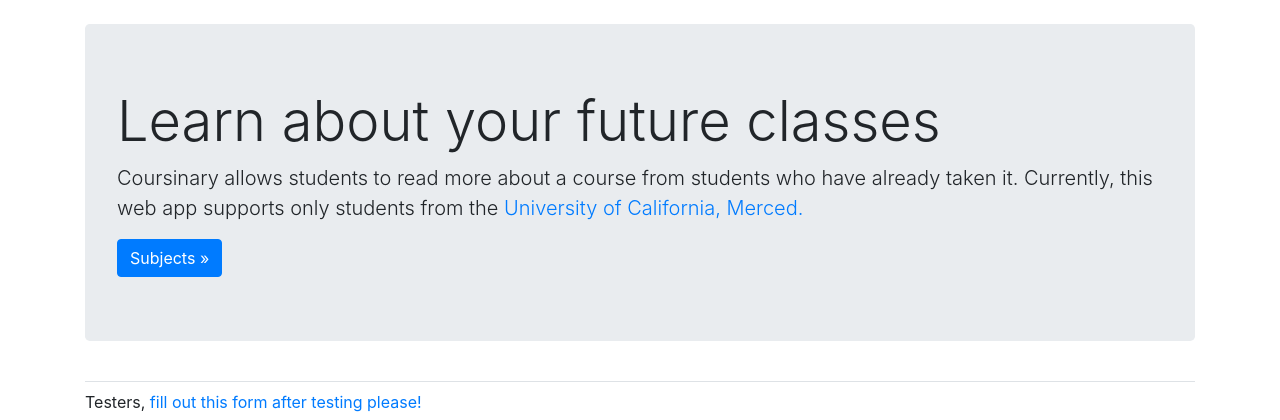
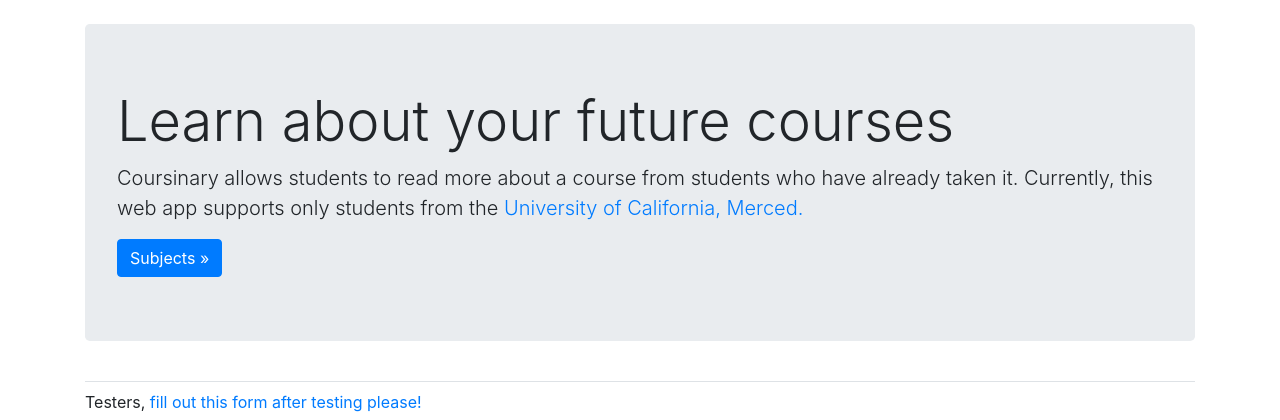
Before and after one commit to kennyjung0223/coursinary, a Django app: page / in a window 1280 px wide. Shown: the part 58-478 px from the top of the page. Run offline with Django 3.2, Linux system fonts and the light colour scheme; some libraries are stand-ins or nearby versions.

Commit message:
added more course info in page_header

```diff
--- a/coursinary_app/templates/coursinary_app/course.html
+++ b/coursinary_app/templates/coursinary_app/course.html
@@ -1,7 +1,7 @@
 {% extends 'coursinary_app/base.html' %}
 
 {% block page_header %}
-	<h3>{{ course }}</h3>
+	<h3>{{ course.code }} {{course.course_number }}: {{ course }}</h3>
 {% endblock page_header %}
 
 {% block content %}
--- a/coursinary_app/templates/coursinary_app/index.html
+++ b/coursinary_app/templates/coursinary_app/index.html
@@ -2,7 +2,7 @@
 
 {% block page_header %}
 	<div class="jumbotron">
-		<h1 class="display-4">Learn about your future classes</h1>
+		<h1 class="display-4">Learn about your future courses</h1>
 
 		<p class="lead">Coursinary allows students to read more about a course from students who have already taken it. Currently, this web app supports only students from the <a href="https://www.ucmerced.edu/" target="_blank">University of California, Merced.</a></p>
 
```
